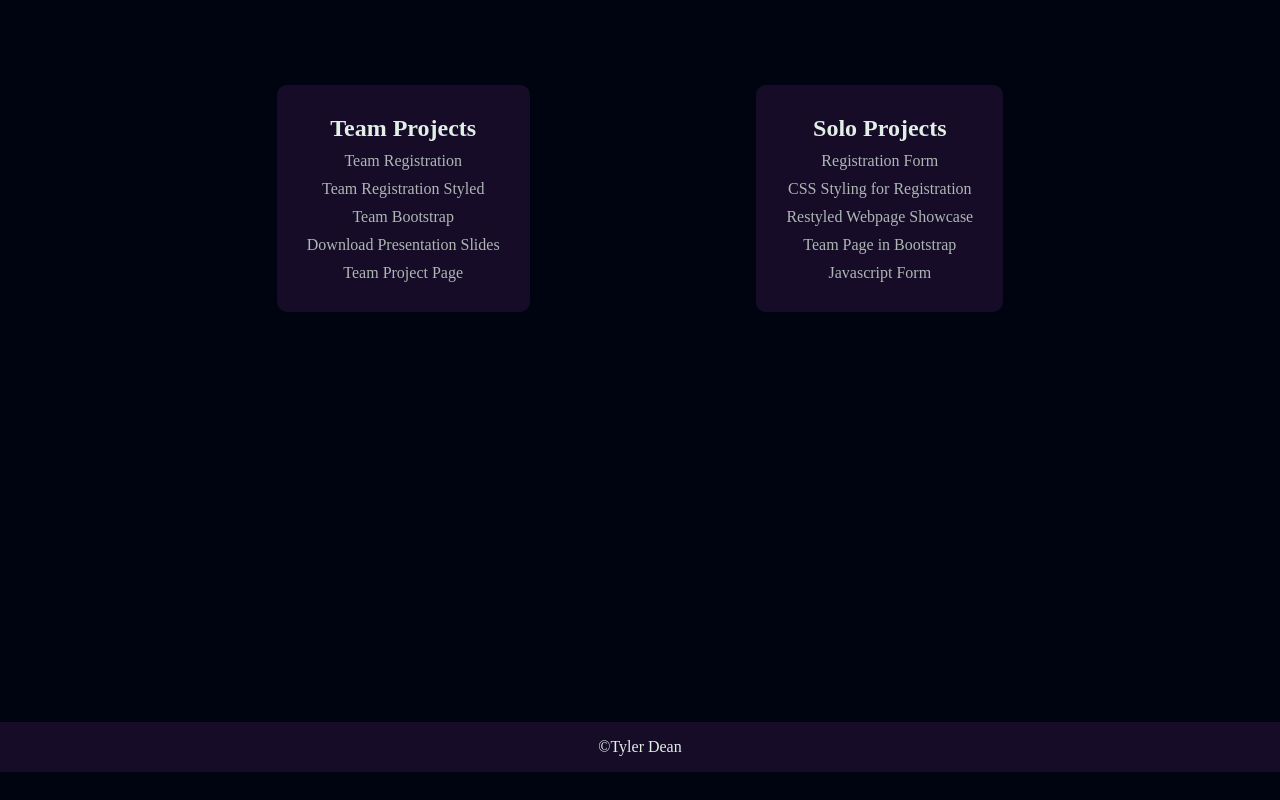
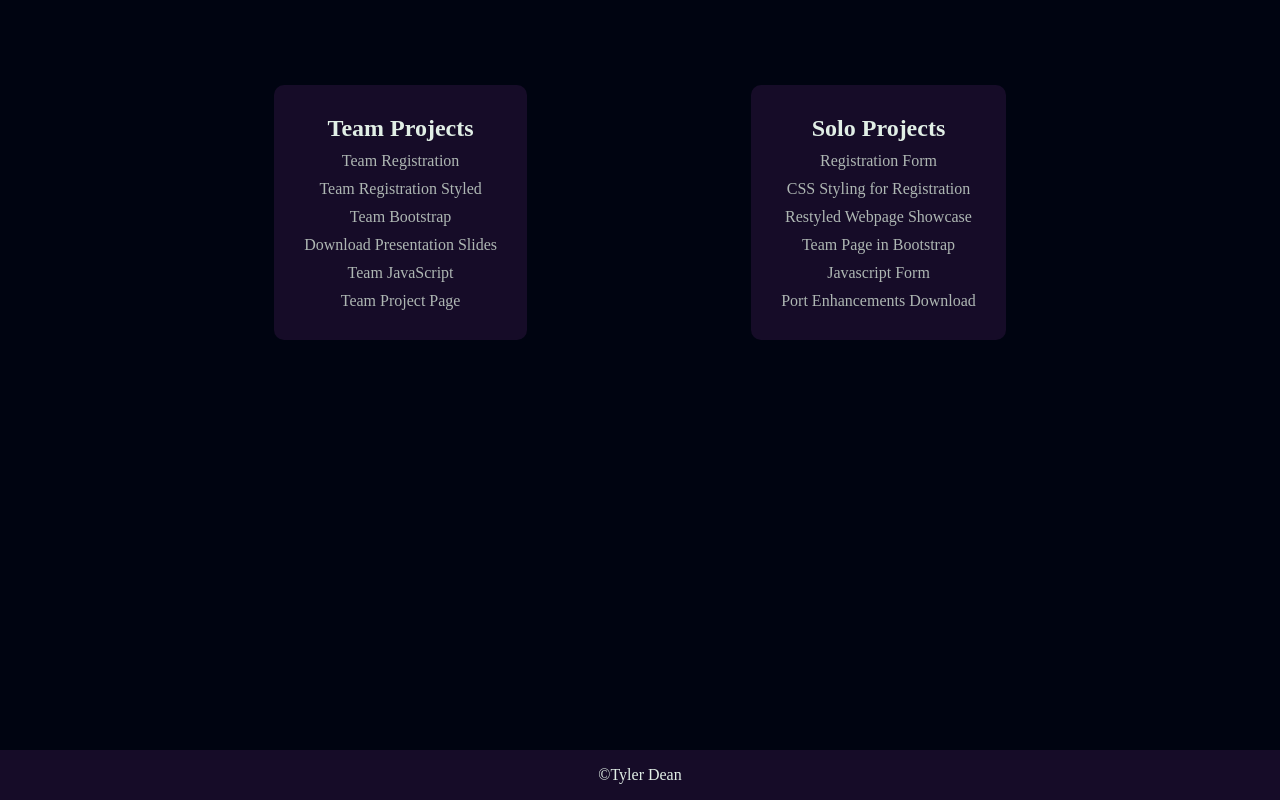
Before and after one commit to tylerwdean/FrontendPersonalPage, a plain HTML site: page index.html in a window 1280 px wide. Shown: the part 1153-1953 px from the top of the page. Before the commit the page ends 1925 px from the top, so only its background shows below. Drawn offline with Linux system fonts and the light colour scheme.

Commit message:
Updated index.html with pdf download link

```diff
--- a/index.html
+++ b/index.html
@@ -41,6 +41,7 @@
           <li><a href="../team3/2_CSSTeamWebpage/FUS_signup.html">Team Registration Styled</a></li>
           <li><a href="../team3/3_TeamBootstrap/">Team Bootstrap</a></li>
           <li><a href="../team3/4_ClientPresentation/slides.pdf" download>Download Presentation Slides</a></li>
+	  <li><a href="../team3/5_TeamJavaScript/">Team JavaScript</a></li>
           <li><a href="https://miguel-lock.github.io/">Team Project Page</a></li>
 	</ul>
       </div>
@@ -53,6 +54,7 @@
           <li><a href="2_RestyleWebpage/index.html">Restyled Webpage Showcase</a></li>
           <li><a href="TBootstrap/index.html">Team Page in Bootstrap</a></li>
 	  <li><a href="TJavascript/index.html">Javascript Form</a></li>
+	  <li><a href="UXImprovements/UXImprovements.pdf" download>Port Enhancements Download</a></li>
 	</ul>
       </div>
     </div>
```
Also changed, not shown: 1 other file.
